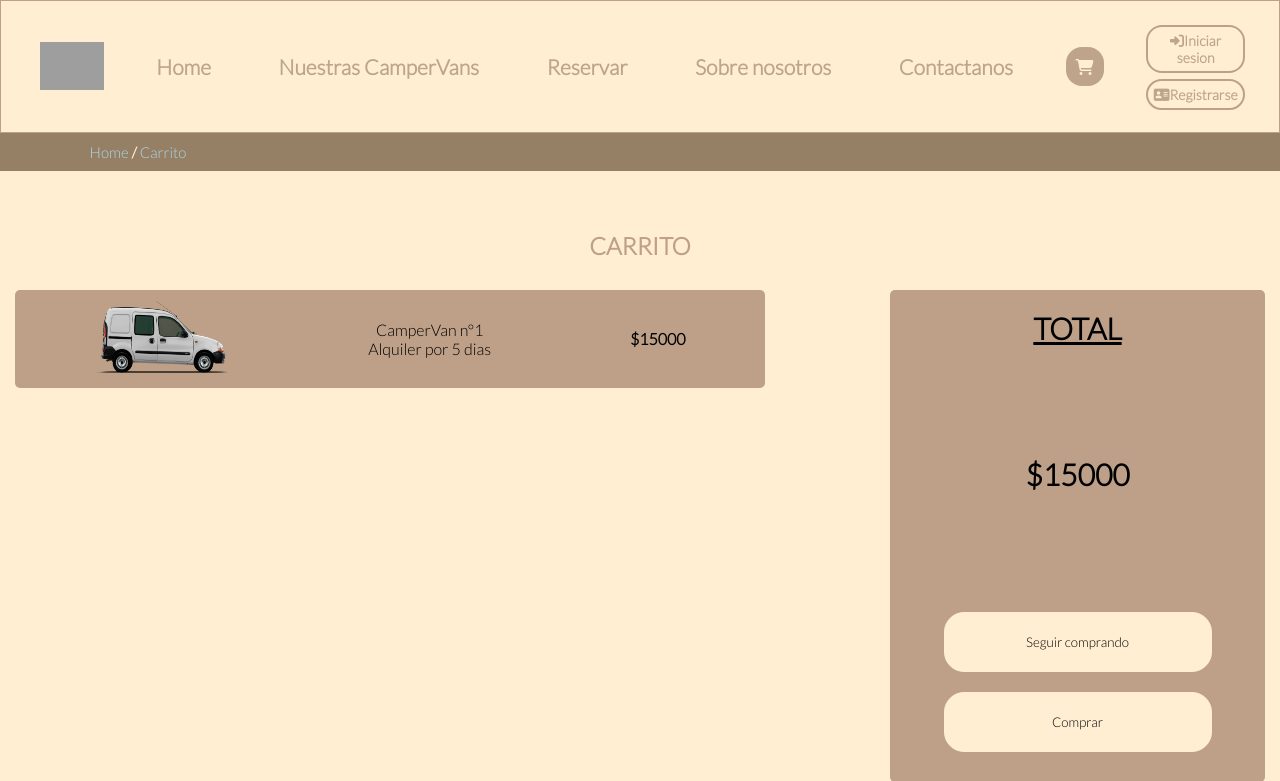
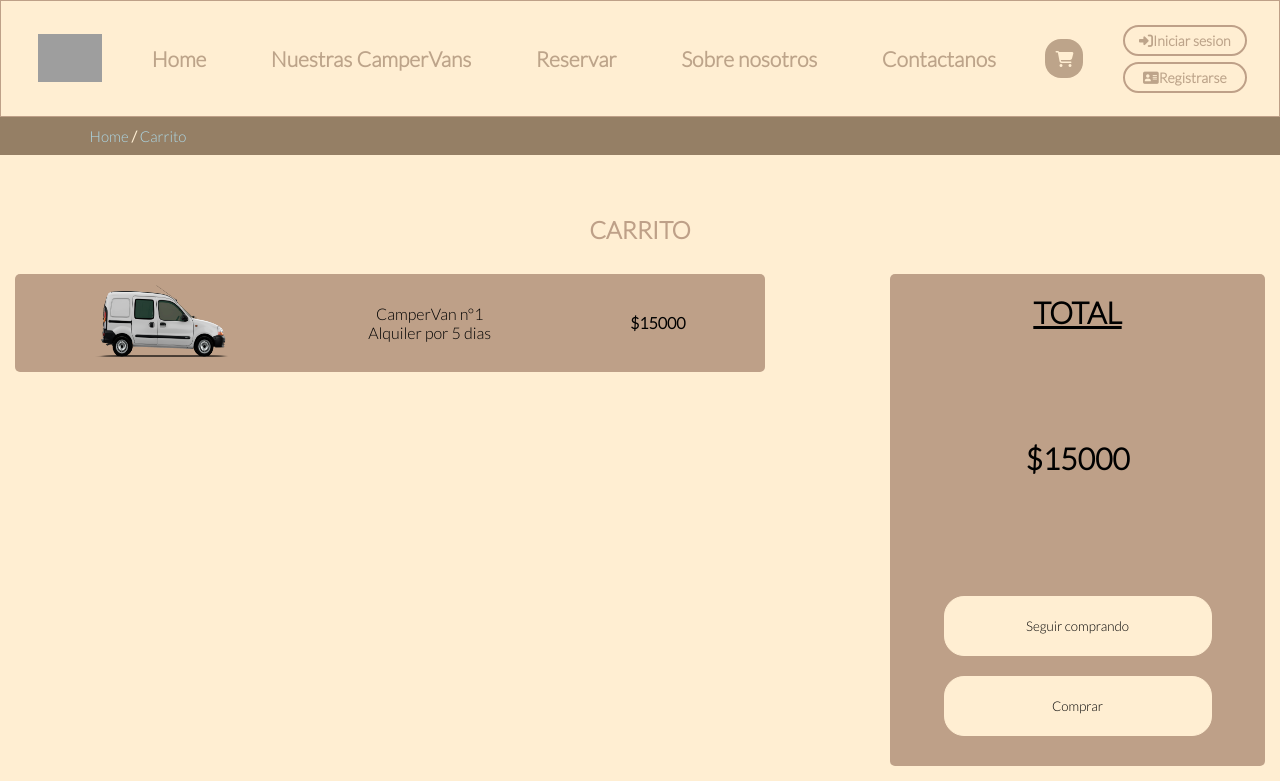
Before and after one commit to tomasdeluca1/ArgentinaCampers, a Node server app: page /rental-cart in a window 1280 px wide. Shown: the top 781 px of the page. Run offline with Node 20, Linux system fonts and the light colour scheme; some libraries are stand-ins or nearby versions; grey boxes are pictures that could not be loaded.

Commit message:
Cree el header partials

```diff
--- a/public/CSS/home.css
+++ b/public/CSS/home.css
@@ -870,6 +870,7 @@
     .iniciar-sesion{
         display: flex;
         flex-direction: column;
+        width: 10%;
     }
 
     .usuario{
```
